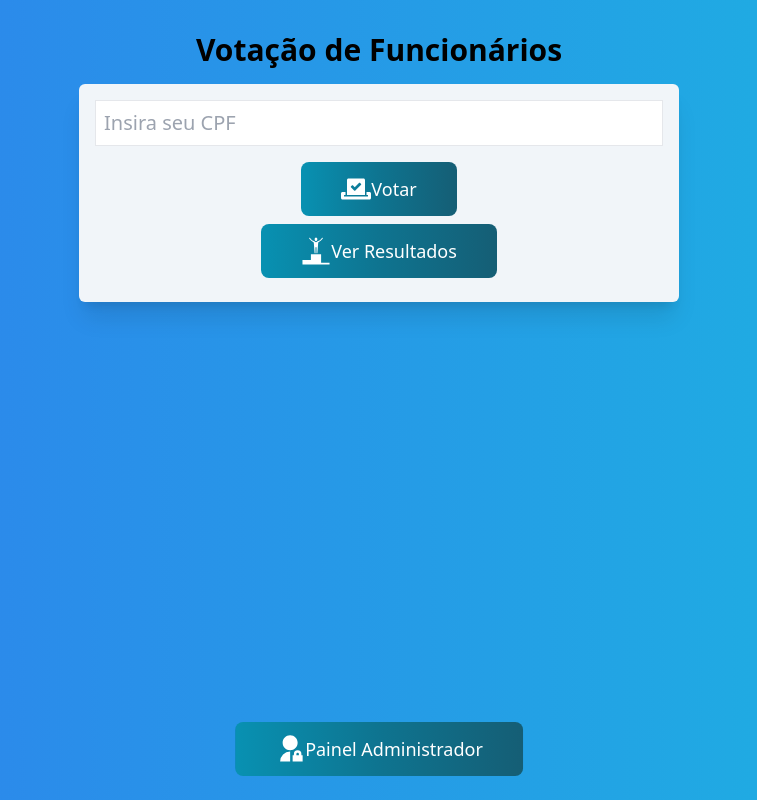
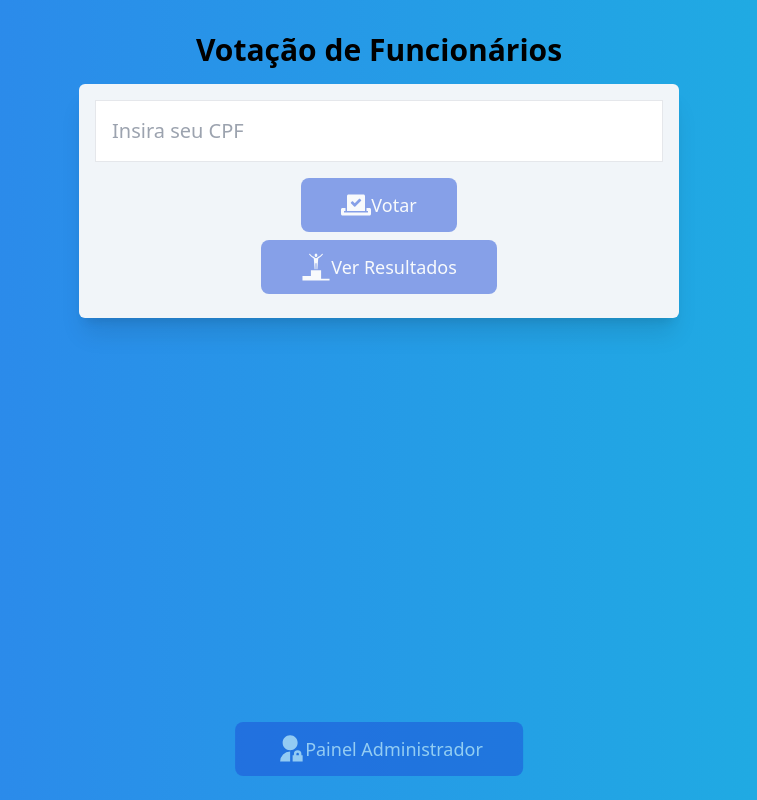
Before and after one commit to MateusVergennes/votos-funcionarios, a React (Create React App) app: page / in a window 1280 px wide. Shown: the whole page, without its empty margins (261-1018 px from the left). Built offline with nearby package versions, Linux system fonts and the light colour scheme.

Commit message:
homepage configure of cpf and bottons

```diff
--- a/package.json
+++ b/package.json
@@ -6,11 +6,13 @@
     "@testing-library/jest-dom": "^5.17.0",
     "@testing-library/react": "^13.4.0",
     "@testing-library/user-event": "^13.5.0",
+    "firebase": "^10.4.0",
     "react": "^18.2.0",
     "react-dom": "^18.2.0",
     "react-icons": "^4.11.0",
     "react-router-dom": "^6.16.0",
     "react-scripts": "5.0.1",
+    "react-toastify": "^9.1.3",
     "web-vitals": "^2.1.4"
   },
   "scripts": {
--- a/src/App.js
+++ b/src/App.js
@@ -1,5 +1,7 @@
 import React from 'react'
 import { Route, Routes } from "react-router-dom";
+
+import {db} from './firebase'
 
 import Home from './components/Home'
 import Votar from './components/Votar'
--- a/src/components/Home.jsx
+++ b/src/components/Home.jsx
@@ -1,5 +1,7 @@
 import React, {useState} from 'react'
-import {Link, useNavigate} from 'react-router-dom'
+import {useNavigate} from 'react-router-dom'
+import { ToastContainer, toast } from 'react-toastify';
+import 'react-toastify/dist/ReactToastify.css';
 
 import {FaVoteYea} from 'react-icons/fa'
 import {GiPodiumWinner} from 'react-icons/gi'
@@ -8,36 +10,57 @@ import {RiAdminFill} from 'react-icons/ri'
 const style ={
   container: `bg-slate-100 max-w-[600px] w-full m-auto rounded-md shadow-xl p-4`,
   form: `flex flex-col h-full justify-between`,
-  input: `border p-2 w-full text-xl mb-4`,
-  button: `bg-gradient-to-r from-cyan-600 via-cyan-700 to-cyan-800 text-white py-3 px-10 rounded-full text-lg font-medium text-white inline-flex items-center bg-blue-700 hover:bg-blue-800 focus:ring-4 focus:outline-none focus:ring-blue-300 rounded-lg text-center dark:bg-blue-600 dark:hover:bg-blue-700 dark:focus:ring-blue-800 text-lg mx-auto max-w-[300px] mb-2 hover:bg-blue-600`,
+  input: `border p-4 w-full text-xl mb-4`,
+  button: `text-white py-3 px-10 rounded-full text-lg font-medium text-white inline-flex items-center bg-blue-700 hover:bg-blue-800 focus:ring-4 focus:outline-none focus:ring-blue-300 rounded-lg text-center dark:bg-blue-600 dark:hover:bg-blue-700 dark:focus:ring-blue-800 text-lg mx-auto max-w-[300px] mb-2 hover:bg-blue-600`,
   down: `absolute bottom-4 left-1/2 transform -translate-x-1/2`
 }
 
 const Home = () => {
+  const [input, setInput] = useState('')
+  const [isButtonDisable, setIsButtonDisable] = useState(false)
+
   const navigate = useNavigate()
 
   const handleSubmit = (page) => {
-    navigate(`/${page}`)
+    if (input === '01234567891'){
+      navigate(`/${page}`)
+    }else{
+      //alert('cpf nao valido')
+      toast.error('CPF não válido', {
+        closeButton: false, // Impede a exibição do ícone de fechar
+      });
+    }
 }
+
+  const checkCpf = (e) => {
+    const inputValue = e.target.value;
+    setInput(inputValue)
+    setIsButtonDisable(inputValue.length > 10)//verifica se o input esta vazio, se for vazio dara o valor de true
+    //setInput('')
+  }
 
   return (
     <div className={style.container}>
+      <ToastContainer position="top-center" autoClose={3000} hideProgressBar={false} />
       <form className={style.form}>
-        <input className={style.input} type="text" placeholder='Insira seu CPF'/>
+        <input className={style.input} type="text" placeholder='Insira seu CPF' onChange={checkCpf} value={input}/>
         <button
-          className={style.button}
+          className={`${style.button} ${isButtonDisable ? `bg-gradient-to-r from-cyan-600 via-cyan-700 to-cyan-800` : `opacity-50 cursor-not-allowed`}`}
+          disabled={!isButtonDisable}
           onClick={(e) => {
             e.preventDefault()
             handleSubmit('votar')
             }}><FaVoteYea size={30}/>Votar</button>
         <button
-          className={style.button}
+          className={`${style.button} ${isButtonDisable ?  `bg-gradient-to-r from-cyan-600 via-cyan-700 to-cyan-800` : `opacity-50 cursor-not-allowed`}`}
+          disabled={!isButtonDisable}
           onClick={(e) => {
             e.preventDefault()
             handleSubmit('resultados')
             }}><GiPodiumWinner size={30}/>Ver Resultados</button>
         <button
-          className={ `${style.button}  ${style.down}` }
+          className={ `${style.button}  ${style.down} ${isButtonDisable ?  `bg-gradient-to-r from-cyan-600 via-cyan-700 to-cyan-800` : `opacity-50 cursor-not-allowed`}` }
+          disabled={!isButtonDisable}
           onClick={(e) => {
             e.preventDefault()
             handleSubmit('admin')
```
Also changed, not shown: src/firebase.js (added), 1 other file (tests, documents, lock files or other folders).
